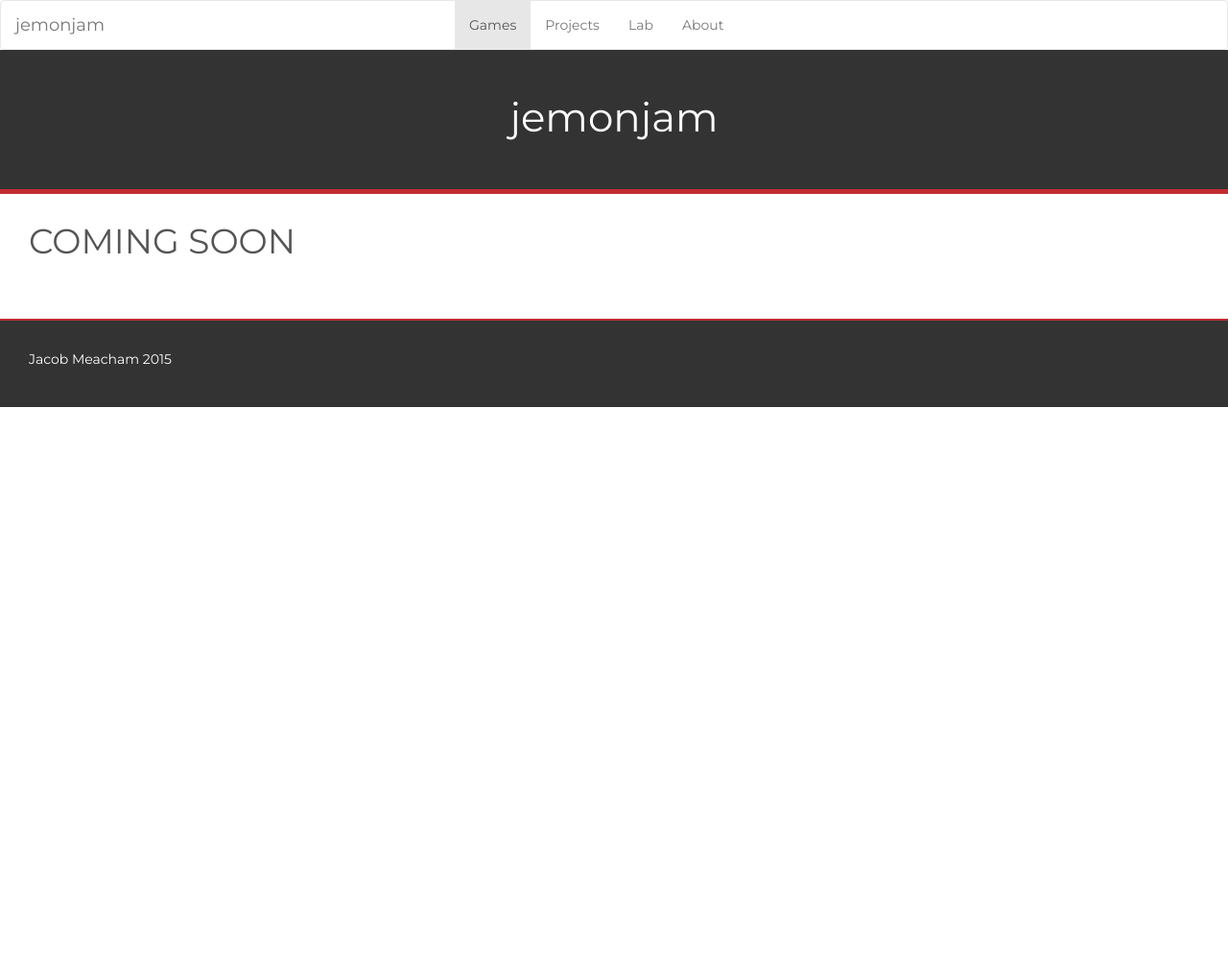
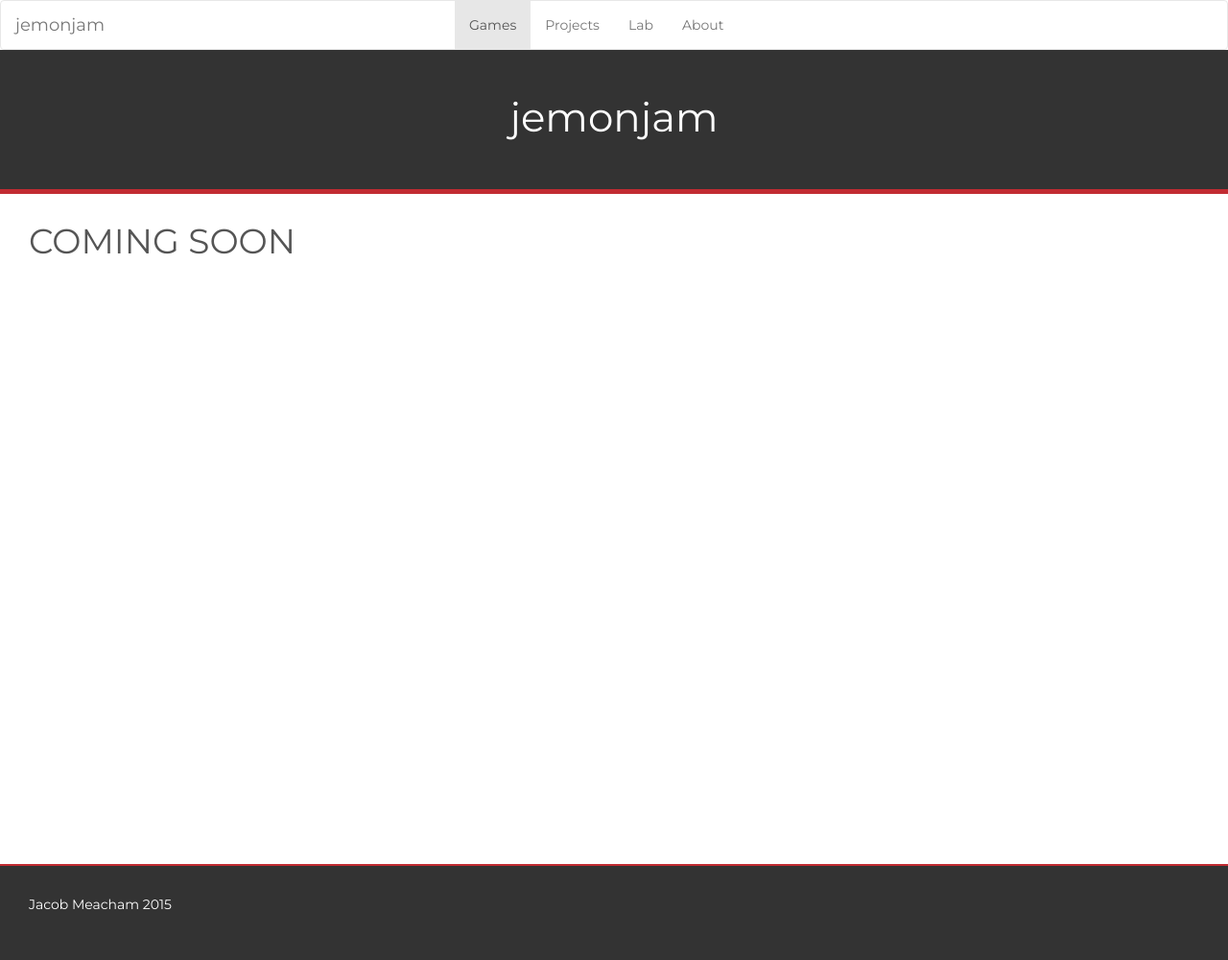
Before and after one commit to jacob-meacham/jacob-meacham.github.io, a Jekyll site: the page built from index.html, in a window 1280 px wide. Shown: the whole page at 96% size. Built offline with Jekyll 4.4.1, drawn with Linux system fonts in a browser that asks for light colours; nearby versions of some CDN libraries; before the commit the page ends 900 px from its top, so only the background shows below that.

Commit message:
Make sure that the footer stays where it belongs :ship:

```diff
--- a/_layouts/default.html
+++ b/_layouts/default.html
@@ -2,6 +2,7 @@
 <html lang="en">
 {% include header.html %}
 <body>
+    <div class="wrapper">
         <nav class="navbar navbar-default">
             <div class="navbar-header">
               <a class="navbar-brand" href="/">jemonjam</a>
@@ -12,6 +13,7 @@
                     <li><a href="/projects">Projects</a></li>
                     <li><a href="/lab">Lab</a></li>
                     <li><a href="/about">About</a></li>
+                </ul>
             </div>
         </nav>
         <div class="masthead">
@@ -25,5 +27,6 @@
                 <p>Jacob Meacham 2015</p>
             </div>
         </footer>
+    </div>
     {% include footer.html %}
 </body>
--- a/css/common.css
+++ b/css/common.css
@@ -75,6 +75,16 @@ p {
   border-top: 2px solid #c12b32;
   background-color: #333;
   color: white;
+  position: absolute;
+  width: 100%;
+  bottom: -100px;
+  height: 100px;
+}
+
+/* line 3, ../sass/footer.scss */
+.wrapper {
+  position: relative;
+  min-height: 100%;
 }
 
 .footer .inner {
```
Lines whose indentation alone changed are shown as unchanged.
